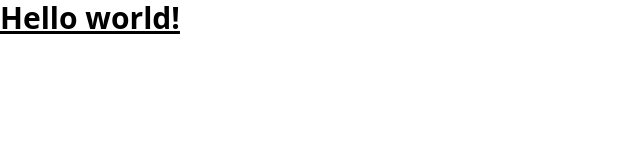
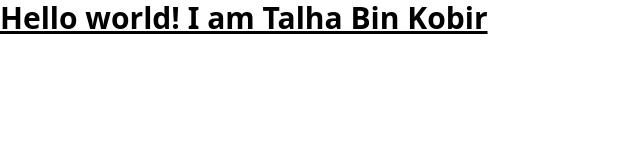
Before and after one commit to talhakobir067/SWE_Lab, a website: page index.html in a window 1280 px wide. Shown: the whole page, without its empty margins (0-640 px from the left). Drawn offline with nearby package versions, Linux system fonts and the light colour scheme; files that its build step writes are made by us from their sources.

Commit message:
second commit

```diff
--- a/index.html
+++ b/index.html
@@ -7,7 +7,7 @@
 </head>
 <body>
   <h1 class="text-3xl font-bold underline">
-    Hello world!
+    Hello world! I am Talha Bin Kobir
   </h1>
 </body>
 </html>
```
